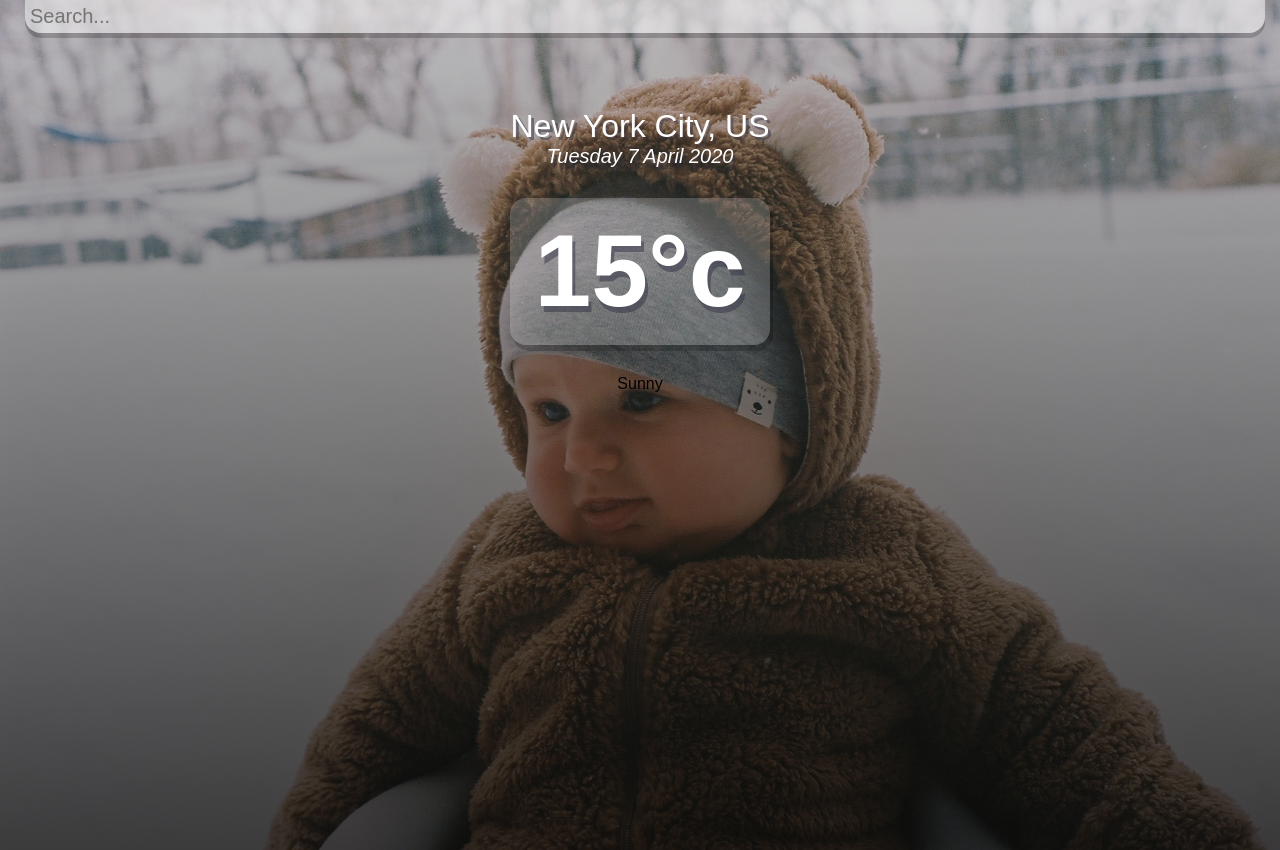
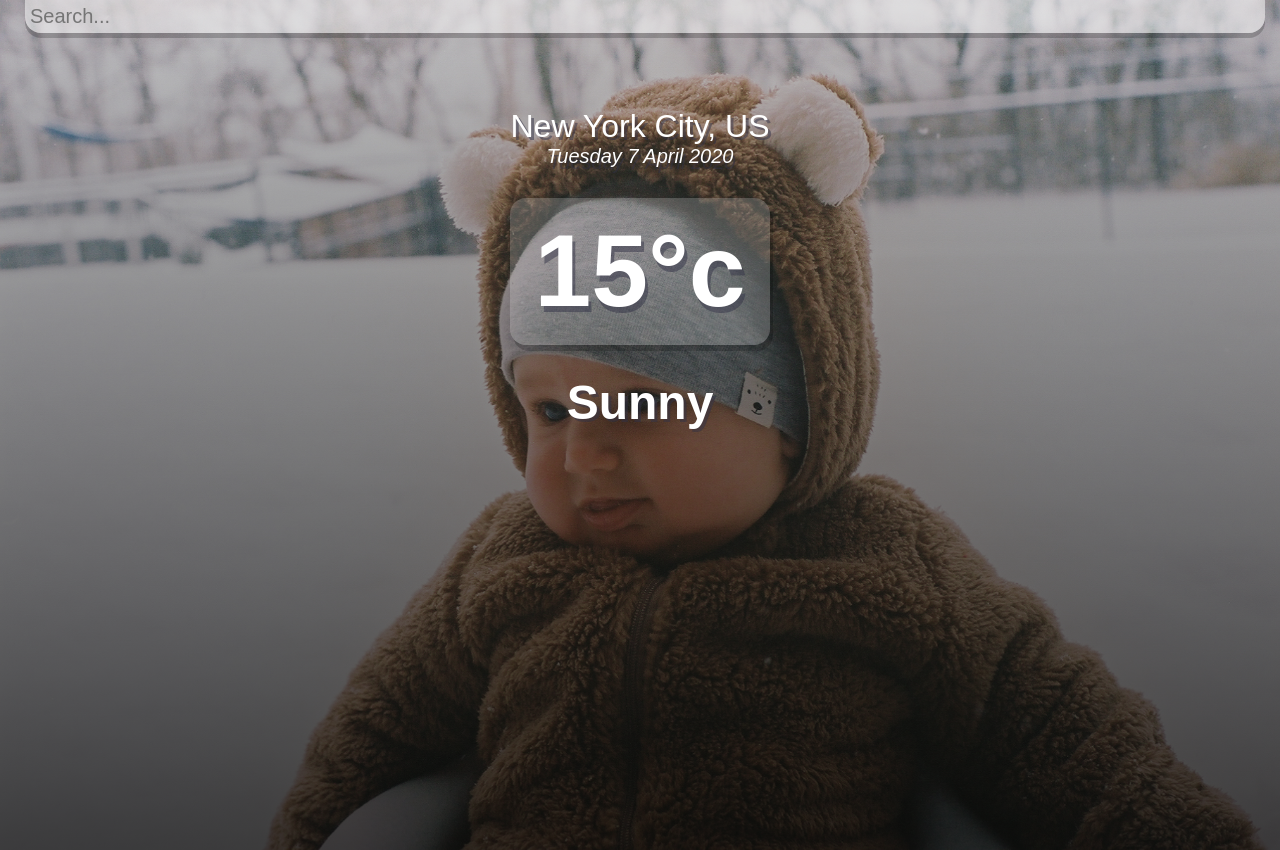
Before and after one commit to qhernandez927/React-Weather-app, a React (Create React App) app: page / in a window 1280 px wide. Built offline with nearby package versions, Linux system fonts and the light colour scheme.

Commit message:
temp description stylized

```diff
--- a/src/index.css
+++ b/src/index.css
@@ -96,3 +96,10 @@
   text-align: center;
   box-shadow: 3px 6px rgba(0, 0, 0, 0.2);
 }
+
+.weather-box .weather{
+  color:  #FFF;
+  font-size: 48px;
+  font-weight: 700;
+  text-shadow: 3px 3px rgba(50, 50, 70, 0.5);
+}
```
